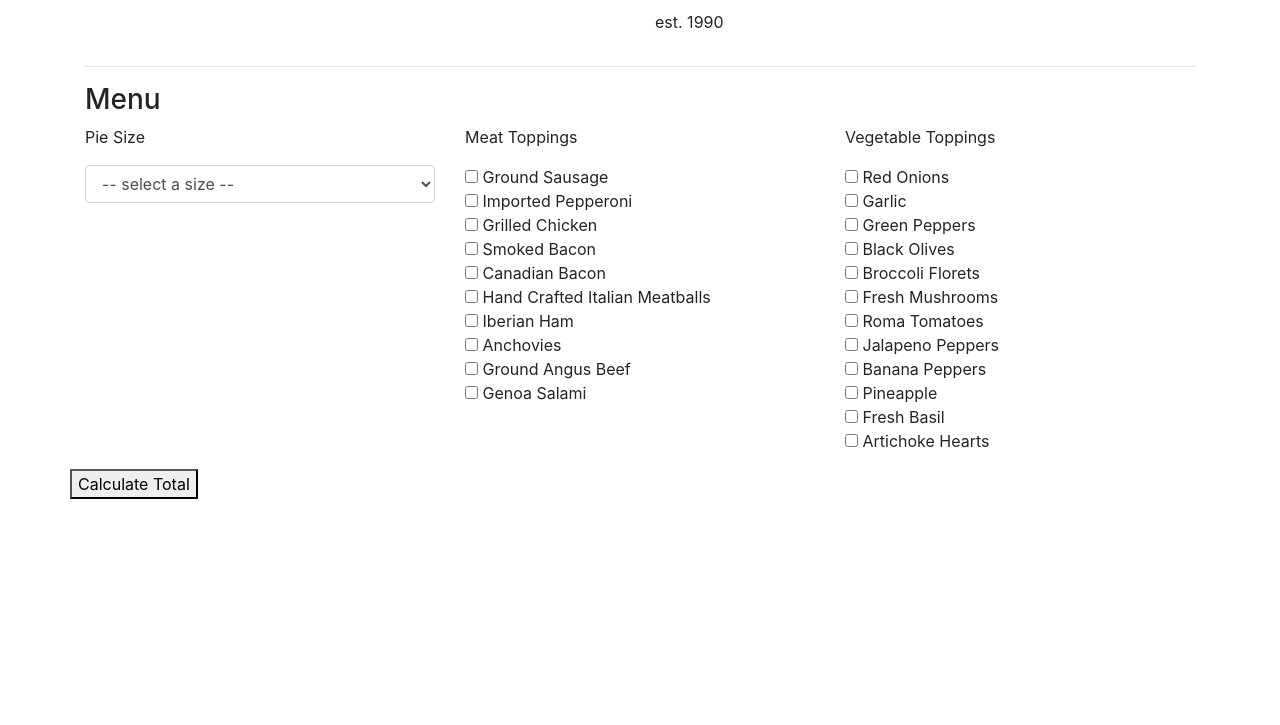
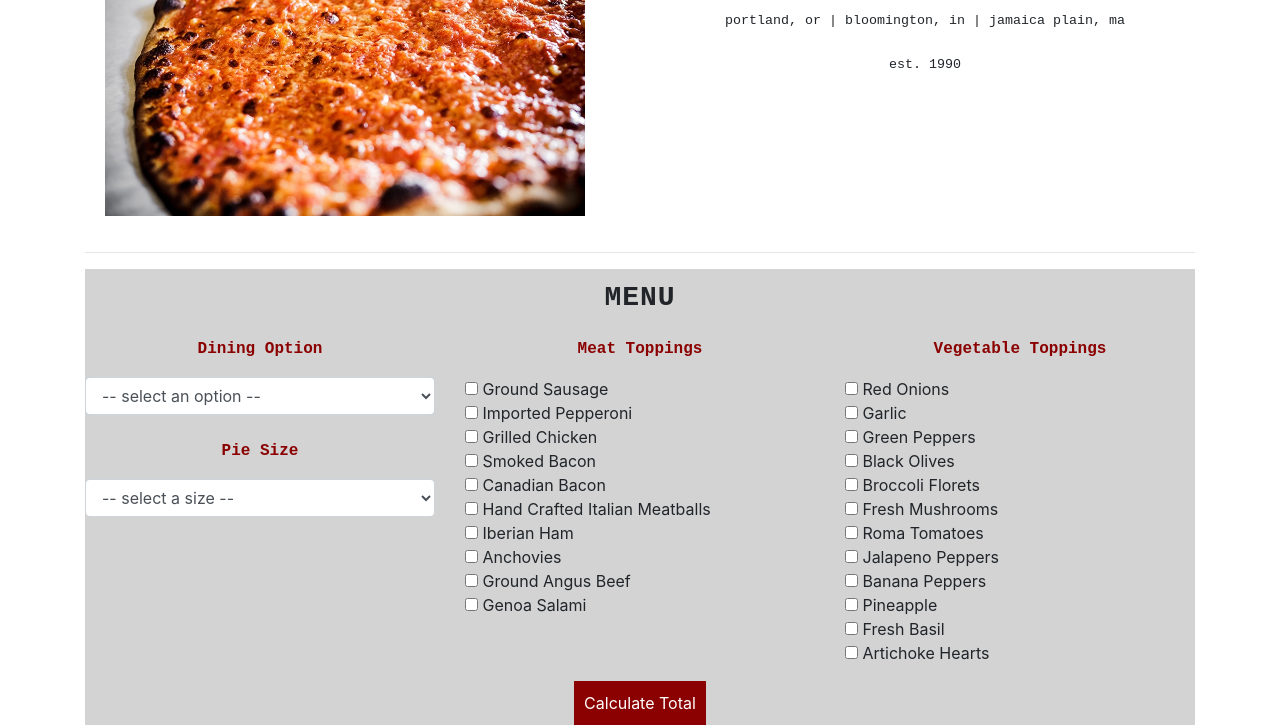
Before and after one commit to colchapm/pizza-parlor, a plain HTML site: page index.html in a window 1280 px wide. Shown: the part 124-849 px from the top of the page. Before the commit the page ends 800 px from the top, so only its background shows below. Drawn offline with Linux system fonts and the light colour scheme.

Commit message:
add more menu and button styling

```diff
--- a/css/styles.css
+++ b/css/styles.css
@@ -1,3 +1,61 @@
 #total {
   display:none;
+  font-weight: bold;
 }
+
+.banner-photo {
+  width: 500px;
+  margin: 10px;
+  height: auto;
+  display: block;
+  padding: 10px;
+}
+
+
+.header {
+  text-align: right;
+}
+
+.store-title {
+  text-align: center;
+  font-size: 7;
+  font-weight: 600;
+  text-transform: uppercase;
+  letter-spacing: 1px;
+  line-height: 1.15;
+  font-family: 'Courier New', Courier, monospace;
+  padding: 13px;
+  margin: 10px;
+  box-sizing: border-box;
+  display: block;
+}
+
+.supporting-text {
+  text-align: center;
+  font-size: smaller;
+  font-family: 'Courier New', Courier, monospace;
+  padding: 4px;
+}
+
+.menu {
+  background-color: lightgrey;
+}
+
+.button {
+  background-color: darkred;
+  border: none;
+  color: white;
+  padding: 10px 10px;
+  text-align: center;
+  text-decoration: none;
+  display: inline-block;
+  font-size: 16px;
+  margin: auto;
+}
+
+.menu-category-text {
+  text-align: center;
+  color: darkred;
+  font-weight: bold;
+  font-family: 'Courier New', Courier, monospace;
+}
--- a/index.html
+++ b/index.html
@@ -22,11 +22,19 @@
 			</div>
 		</div>
 			<hr>
+		<div class="menu">
 			<h3 class="store-title">Menu</h3>
 			<form id="selections">
 				<div class="row">
 					<div class="col-md-4">
-						<p>Pie Size</p>
+						<p class="menu-category-text">Dining Option</p>
+						<select class="form-control" id="dining-option">
+							<option disables selected value> -- select an option --</option>
+							<option>Take Out</option>
+							<option>Delivery</option>
+						</select>
+						<br>
+						<p class="menu-category-text">Pie Size</p>
 						<select class="form-control" id="size">
 							<option disables selected value> -- select a size --</option>
 							<option>6 inch</option>
@@ -36,7 +44,7 @@
 					</div>
 					<div class="col-md-4">
 						<div class="form-group">
-						<p>Meat Toppings</p>
+							<p class="menu-category-text">Meat Toppings</p>
 							<input type="checkbox" name="meat" value="sausage"> Ground Sausage <br>
 							<input type="checkbox" name="meat" value="pepperoni"> Imported Pepperoni <br>
 							<input type="checkbox" name="meat" value="chicken"> Grilled Chicken <br>
@@ -51,7 +59,7 @@
 					</div>
 					<div class="col-md-4">
 						<div class="form-group">
-						<p>Vegetable Toppings</p>
+							<p class="menu-category-text">Vegetable Toppings</p>
 							<input type="checkbox" name="veggies" value="onions"> Red Onions <br>
 							<input type="checkbox" name="veggies" value="garlic"> Garlic <br>
 							<input type="checkbox" name="veggies" value="peppers"> Green Peppers <br>
@@ -66,9 +74,10 @@
 							<input type="checkbox" name="veggies" value="artichokes"> Artichoke Hearts <br>
 						</div>
 					</div>
-				<button type="submit">Calculate Total</button>
+					<button type="submit" class="button">Calculate Total</button>
 				</div>
 			</form>
+		</div>
 			<span id="total">
 				<p>The total of your order is: $<span id="output"></span></p>
 			</span>
```
Also changed, not shown: img/cheese-pizza.jpg (added), img/temp.jpg (deleted), 1 other file. Lines whose indentation alone changed are shown as unchanged.
